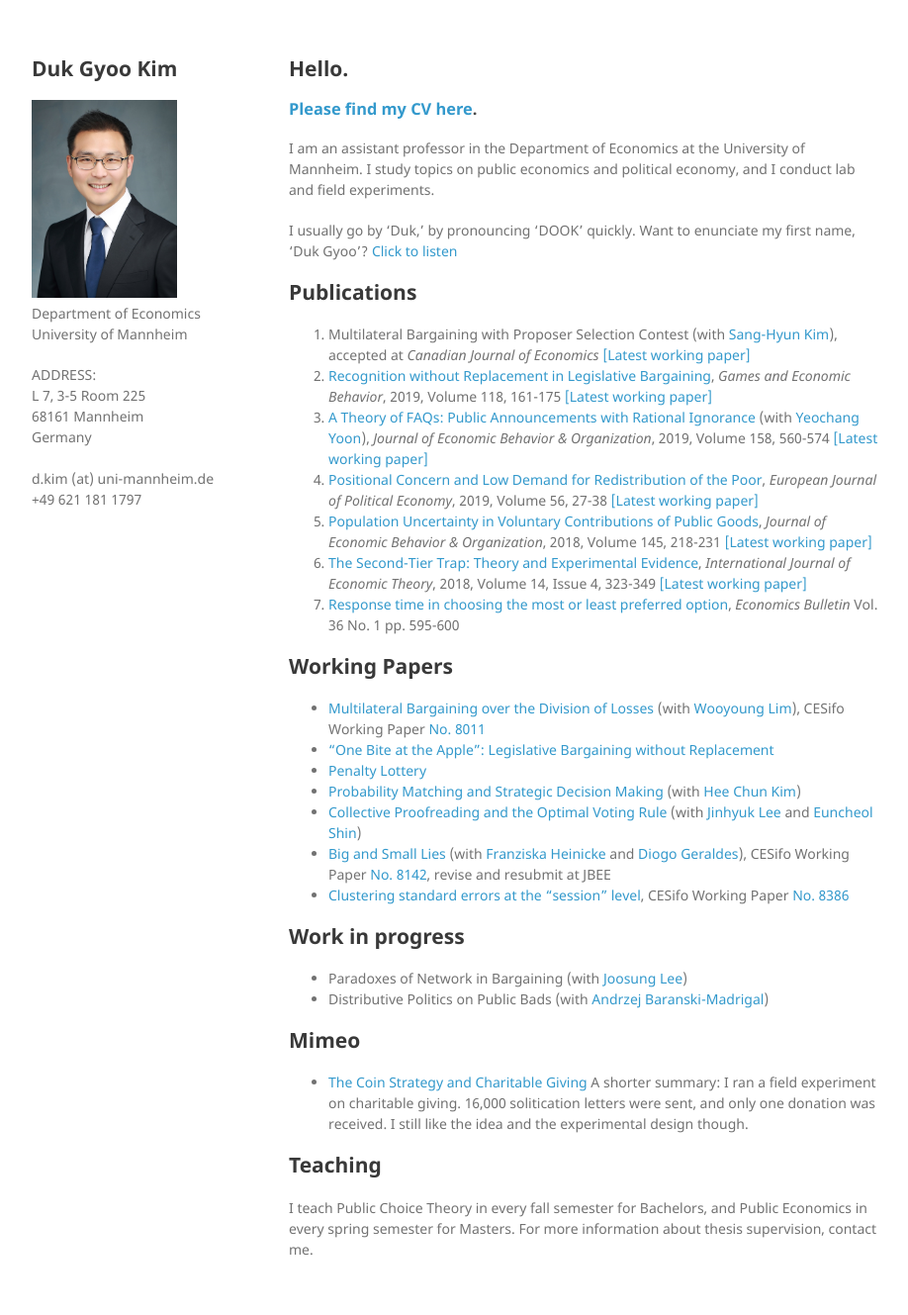
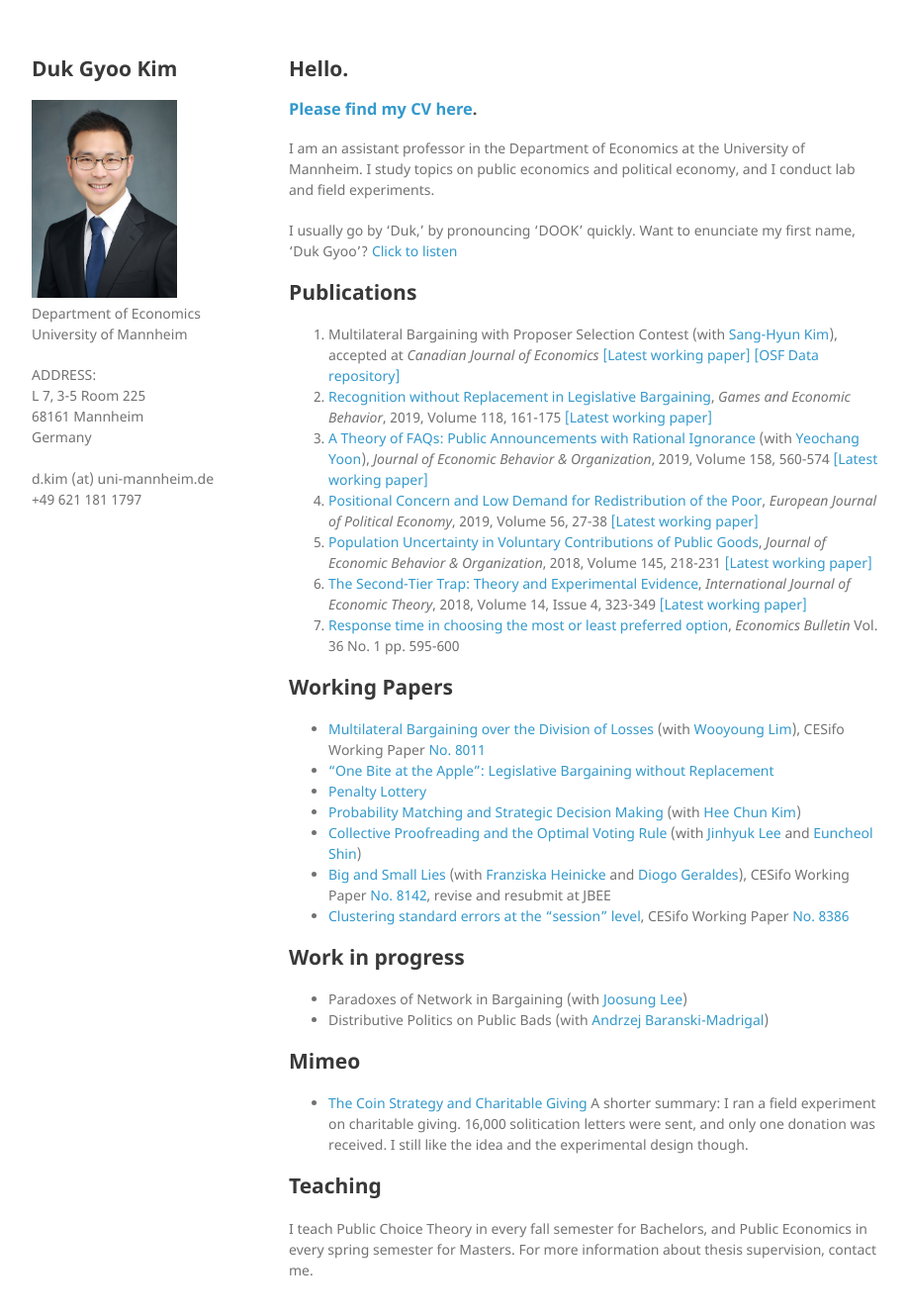
Before and after one commit to kimdukgyoo/kimdukgyoo.github.io, a Jekyll site: the page built from index.md, in a window 1280 px wide and 1364 px high. Shown: the top 1329 px of the window at 99% size, without its empty margins (178-1096 px from the left). Built offline with Jekyll 4.4.1, drawn with Linux system fonts in a browser that asks for light colours; our own code applies the rules of GitHub Pages for plain Markdown files.

Commit message:
Update index.md

```diff
--- a/index.md
+++ b/index.md
@@ -8,7 +8,7 @@
 I usually go by 'Duk,' by pronouncing 'DOOK' quickly. Want to enunciate my first name, 'Duk Gyoo'?  <a href="/howtopronouncemyname.mp3" target="_blank">Click to listen</a>
 
 ## Publications
-1. Multilateral Bargaining with Proposer Selection Contest (with <a href="https://sites.google.com/site/sanghyunkim46/research" target="_blank">Sang-Hyun Kim</a>), accepted at _Canadian Journal of Economics_ <a href="https://kimdukgyoo.github.io/PDFfiles/MBContest.pdf" target="_blank">[Latest working paper]</a>
+1. Multilateral Bargaining with Proposer Selection Contest (with <a href="https://sites.google.com/site/sanghyunkim46/research" target="_blank">Sang-Hyun Kim</a>), accepted at _Canadian Journal of Economics_ <a href="https://kimdukgyoo.github.io/PDFfiles/MBContest.pdf" target="_blank">[Latest working paper]</a> <a href="https://osf.io/wj9pq/" target="_blank">[OSF Data repository]</a>
 1. <a href="https://doi.org/10.1016/j.geb.2019.09.007" target="_blank">Recognition without Replacement in Legislative Bargaining</a>, _Games and Economic Behavior_, 2019, Volume 118, 161-175 <a href="https://kimdukgyoo.github.io/PDFfiles/RecognitionWithoutReplacement.pdf" target="_blank">[Latest working paper]</a>
 2. <a href="https://doi.org/10.1016/j.jebo.2018.12.026" target="_blank">A Theory of FAQs: Public Announcements with Rational Ignorance</a> (with <a href="https://sites.google.com/site/yyeochang/" target="_blank">Yeochang Yoon</a>), _Journal of Economic Behavior & Organization_, 2019, Volume 158, 560-574 <a href="https://kimdukgyoo.github.io/PDFfiles/theoryFAQs.pdf" target="_blank">[Latest working paper]</a>
 2. <a href="https://doi.org/10.1016/j.ejpoleco.2018.06.004" target="_blank"> Positional Concern and Low Demand for Redistribution of the Poor</a>, _European Journal of Political Economy_, 2019, Volume 56, 27-38 <a href="https://kimdukgyoo.github.io/PDFfiles/ECP.pdf" target="_blank">[Latest working paper]</a>
```
